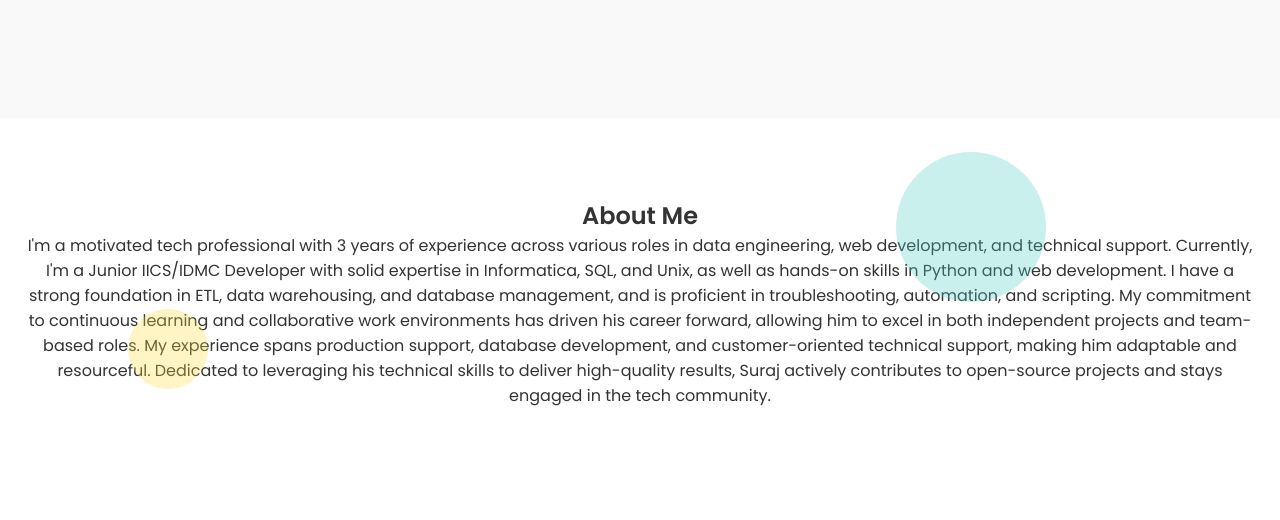
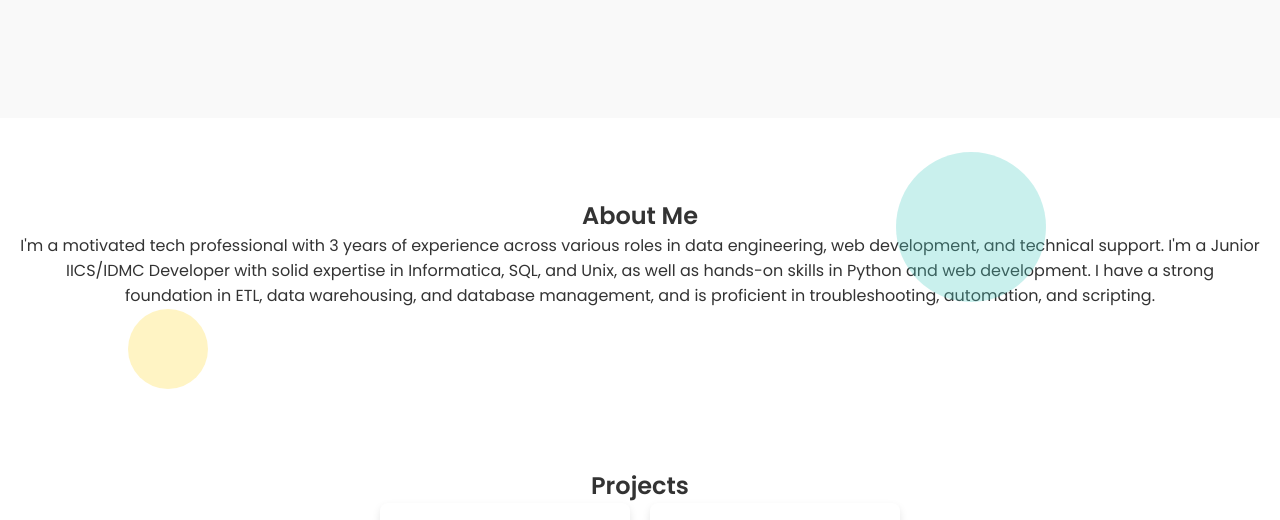
Before and after one commit to surajbanerjee/surajbanerjee.github.io, a plain HTML site: page index.html in a window 1280 px wide. Shown: the part 236-756 px from the top of the page. Drawn offline with Linux system fonts and the light colour scheme.

Commit message:
Update index.html

```diff
--- a/index.html
+++ b/index.html
@@ -41,9 +41,7 @@
     <section id="about" class="about">
         <h2>About Me</h2>
         <p>I'm a motivated tech professional with 3 years of experience across various roles in data engineering, web development, and technical support.
-Currently, I'm a Junior IICS/IDMC Developer with solid expertise in Informatica, SQL, and Unix, as well as hands-on skills in Python and web development. I have a strong foundation in ETL, data warehousing, and database management, and is proficient in troubleshooting, automation, and scripting.
-
-My commitment to continuous learning and collaborative work environments has driven his career forward, allowing him to excel in both independent projects and team-based roles. My experience spans production support, database development, and customer-oriented technical support, making him adaptable and resourceful. Dedicated to leveraging his technical skills to deliver high-quality results, Suraj actively contributes to open-source projects and stays engaged in the tech community.</p>
+I'm a Junior IICS/IDMC Developer with solid expertise in Informatica, SQL, and Unix, as well as hands-on skills in Python and web development. I have a strong foundation in ETL, data warehousing, and database management, and is proficient in troubleshooting, automation, and scripting.</p>
     </section>
 
     <!-- Projects Section -->
@@ -53,19 +51,15 @@ My commitment to continuous learning and collaborative work environments has dri
             <div class="project">
                 <h3>Stock Market Prediction</h3>
                 <p>Tools: Python, Anaconda, Jupiter, VScode, Machine Learning Libraries (Scikit-Learn, Pandas, NumPy)
-
                     Project Overview: Developed a machine learning model to predict stock market trends, focusing on both short-term
 and long-term movements. This project involved using various machine learning algorithms such as Linear Regression, Random Forest, and Support Vector Machines (SVM) to analyze historical market data and make informed predictions.
-
                     Impact: The project demonstrated the potential of machine learning in financial forecasting, which could be leveraged to develop automated trading strategies or financial advisory tools.</p>
                 <a href="https://github.com/surajbanerjee/Stock_market_prediction/blob/main/StockMarket.ipynb" class="btn">View Project</a>
             </div>
             <div class="project">
                 <h3>Web Scraping</h3>
                 <p>Tools: Jupiter, Python, Anaconda, SQL, BeautifulSoup, Selenium
-
                     Project Overview: Built a robust web scraping solution to collect and analyze data from various websites for market research and sentiment analysis. The project was aimed at automating the data collection process to support data-driven decision-making in business intelligence.
-
                     Impact: Enabled a 40% reduction in manual data collection efforts and improved the accuracy of market insights by providing up-to-date, comprehensive data sets for analysis.</p>
                 <a href="https://github.com/surajbanerjee/Web_scraping" class="btn">View Project</a>
             </div>
```
